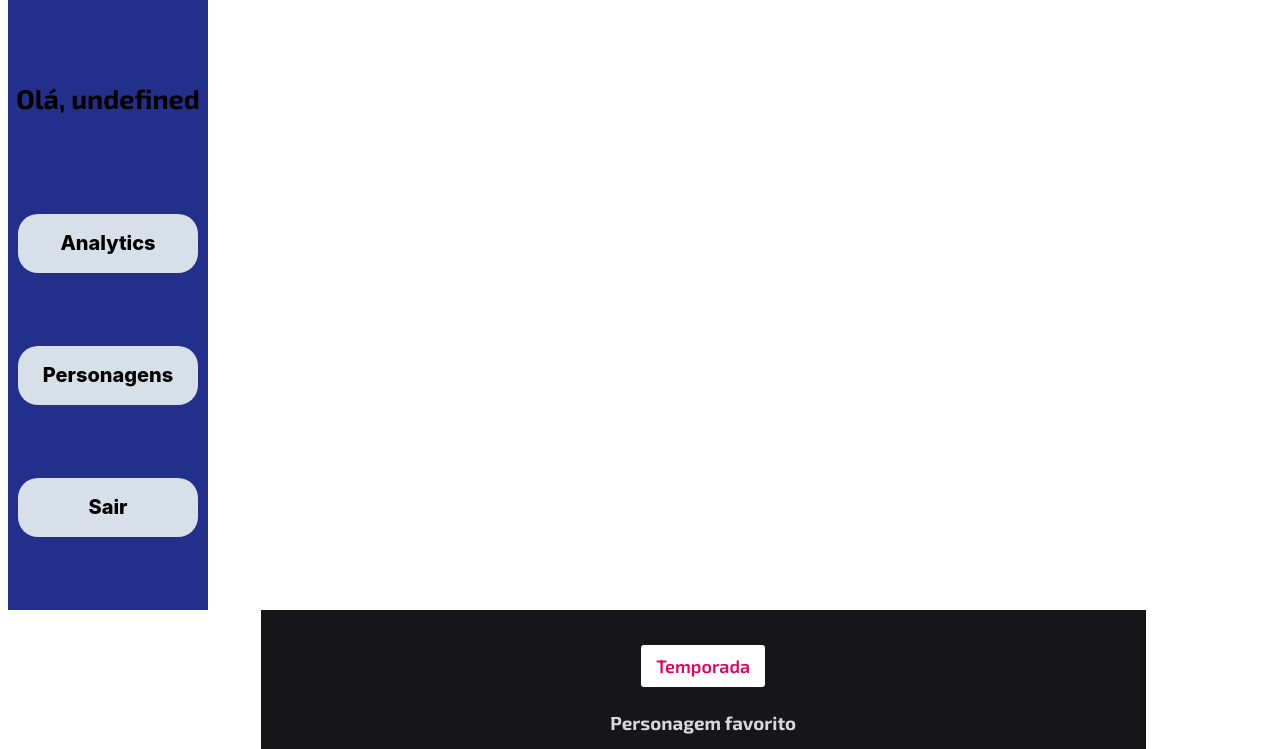
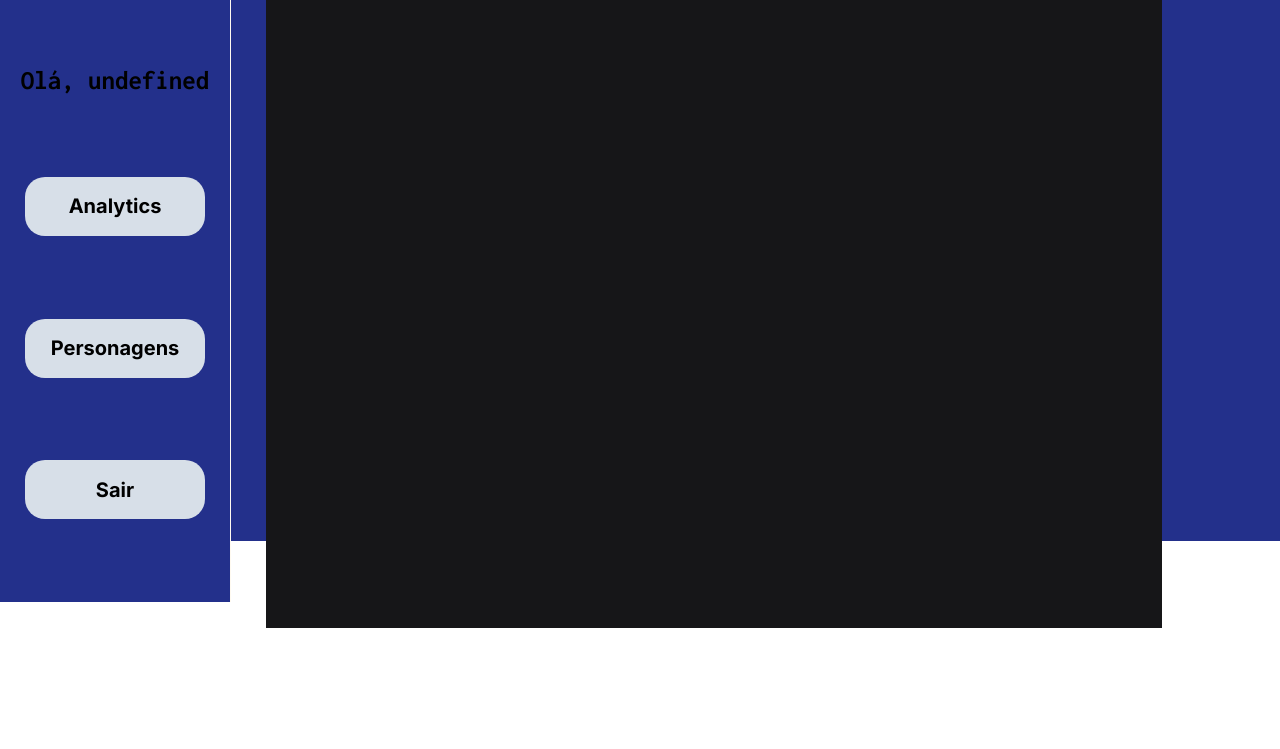
Before and after one commit to sophiaamaral/projeto-the-big-bang-theory, a website: page site/public/dashboard/dash-personagem.html in a window 1280 px wide. Shown: the part 198-947 px from the top of the page. After the commit the page ends 826 px from the top, so only its background shows below. Drawn offline with nearby package versions, Linux system fonts and the light colour scheme; no server answers; a web font is replaced by a local one.

Commit message:
estilização da dashboard

```diff
--- a/site/public/css/style-quiz-bazinga.css
+++ b/site/public/css/style-quiz-bazinga.css
@@ -20,11 +20,8 @@ font-family: 'Anton', sans-serif;*/
     color: #000000;
 }
 .cabecalho-quiz{
-    top: 0;
-    height: 100vh;
+    height: 739px;
     width: 200px;
-    left: 0px;
-    top: 0px;
     background-color: #23308B;
     display: flex;
     flex-direction: column;
@@ -38,7 +35,7 @@ font-family: 'Anton', sans-serif;*/
     margin-top: -9px;
     margin-left: 11px;
 }
-.botao-analytics{
+.botao-cabecalho{
     width: 180px;
     height: 59px;
     background: rgba(231, 238, 240, 0.92);
@@ -50,49 +47,17 @@ font-family: 'Anton', sans-serif;*/
     line-height: 24px;
     color: #000000;
 }
-.botao-personagem{
-   width: 180px;
-    height: 59px;
-    background: rgba(231, 238, 240, 0.92);
-    border-radius: 20px;
-    border: none;
-    font-family: 'Inter', sans-serif;
-    font-weight: 800;
-    font-size: 20px;
-    line-height: 24px;
-    color: #000000;
-}
-.botao-exit{
-    width: 180px;
-    height: 59px;
-    background: rgba(231, 238, 240, 0.92);
-    border-radius: 20px;
-    border: none;
-    font-family: 'Inter', sans-serif;
-    font-weight: 800;
-    font-size: 20px;
-    line-height: 24px;
-    color: #000000;
 
-}
 .fundo-quiz{
     margin-left: 200px;
     margin-top: -739px;
-    /* background-repeat: no-repeat;
-    background-position: top right; */
-    /* height: 1000px;
-    width: 1000px; */
-    /* width: 1183px; */
-    height: 729px;
+    height: 739px;
     padding: 100px 0;
-    /* background-position: left top; */
     background-size: cover;
     background-image: url('../assets/fundo-quiz-ideia3.jpg');
 
 }
 .titulo-quiz{
-    /* align-self: flex-start; */
-    /* font-family: 'Anton', sans-serif; */
     margin-top: -42px;
     margin-left: 42px;
     font-family: 'Inter', sans-serif;
--- a/site/public/css/style.css
+++ b/site/public/css/style.css
@@ -57,9 +57,8 @@ body {
 /**************** CONTEUDO PRINCIPAL ********************************/
 /*MEIO DA PÁGINA*/
 .fundo-home{
-    height: fit-content;
     padding: 250px 0;
-    height: 100vh;
+    height: 125vh;
     background-size: cover;
     background-repeat: no-repeat;
     background-image: url('../assets/fundo_thebigbang.jpg');
--- a/site/public/dashboard/dash-personagem.html
+++ b/site/public/dashboard/dash-personagem.html
@@ -20,23 +20,24 @@
     <script src="https://kit.fontawesome.com/9f7414eb10.js" crossorigin="anonymous"></script>
     <script src="https://cdn.jsdelivr.net/npm/chart.js"></script>
 </head>
-<body">
-    <div class="janela">
+<body>
+    <main class="fundo-dash">
     <div class="cabecalho-quiz">
-            <img class="cabecalho-logo-quiz" src="assets/logo.png" alt="logo_thebigbangtheory">
+        <img class="cabecalho-logo-quiz" src="logo.png" alt="logo_thebigbangtheory">
         <div class="hello">
             <h3>Olá, <span id="b_usuario"></span></h3>
         </div>
         <a href="dashboard/dash-personagem.html">
-              <button class="botao-analytics">Analytics</button>
+            <button class="botao-cabecalho">Analytics</button>
         </a>
-            <button class="botao-personagem">Personagens</button>
-            <button class="botao-exit" onclick="limparSessao()">Sair</button>
+        <button class="botao-cabecalho">Personagens</button>
+        <button class="botao-cabecalho" onclick="limparSessao()">Sair</button>
     </div>
+    <div class="janela">
         <div class="dash">
             <div class="btns-dash">
                 <!-- O gráfico é chamado de acordo com o id (fk_aquario) do banco  -->
-                <button class="btn-chart btn-white" onclick="exibirDashTemporada()" id="btnAquario2">Temporada</button>
+                <button class="botao-dash-temporada" onclick="exibirDashTemporada()" id="btnAquario2">Temporada</button>
             </div>
             <div id="graficos">
                 <div id="grafico1" class="display-block">
@@ -53,6 +54,7 @@
             </div>
         </div>
     </div>
+</main>
 </body>
 
 </html>
--- a/site/public/dashboard/dashboards.css
+++ b/site/public/dashboard/dashboards.css
@@ -1,14 +1,18 @@
+@import url('https://fonts.googleapis.com/css2?family=Anton&family=Imprima&family=Inconsolata:wght@700;900&family=Inter:wght@700&family=Open+Sans:ital,wght@1,300&family=Roboto&family=Roboto+Condensed&display=swap');
+/*font-family: 'Imprima', sans-serif;
+font-family: 'Inconsolata', monospace;
+font-family: 'Inter', sans-serif;
+font-family: 'Open Sans', sans-serif;
+font-family: 'Roboto', sans-serif;
+font-family: 'Roboto Condensed', sans-serif;*/
 /* pagina mural */
 
-*,
-body {
-  font-family: "Exo 2", sans-serif;
-}
-
+*
 .label-captura {
   display: flex;
   justify-content: center;
 }
+
 .dash {
   width: 70%;
   position: relative;
@@ -17,15 +21,17 @@ body {
   background-color: #161618;
   height: 90vh;
   overflow: auto;
+  margin-top: -694px;
+  margin-left: 10px;
 }
 
-.regua {
+/* .regua {
   display: flex;
   flex-wrap: wrap;
   justify-content: center;
   width: 100%;
   margin-top: 30px;
-}
+} */
 
 .btns-dash {
   display: flex;
@@ -33,7 +39,16 @@ body {
   justify-content: center;
   margin-top: 30px;
 }
-
+.botao-dash-temporada{
+  width: 153px;
+  height: 32px;
+  background: rgba(80, 4, 157, 0.92);
+  border-radius: 5px;
+  border: none;
+  font-family: 'Inconsolata', monospace;
+  font-size: 15px;
+  color: #fff;
+}
 .graph {
   width: 80%;
   margin: auto;
@@ -44,32 +59,10 @@ body {
   color: rgb(216, 216, 216);
   display: flex;
   justify-content: center;
+  font-family: 'Inconsolata', monospace;
 }
 
-.btn-chart {
-  font-family: "Exo 2", sans-serif;
-  border: 0;
-  font-weight: 600;
-  font-size: 18px;
-  padding: 10px 15px;
-  color: #e6005a;
-  background-color: white;
-  margin: 5px;
-  border-radius: 3px;
-}
-
-.btn-pink {
-  color: white;
-  background-color: #e6005a;
-}
-
-.btn-white {
-  color: #e6005a;
-  background-color: white;
-
-}
-
- .label-captura {
+.label-captura {
   height: 80px;
 }
 
@@ -89,17 +82,28 @@ canvas {
   width: 100% !important;
   height: 100% !important;
 }
-.hello{
-  font-family: 'Imprima', sans-serif;
+
+.hello {
+  font-family: 'Inconsolata', monospace;
   font-style: normal;
   font-weight: 400;
   font-size: 23px;
   color: #000000;
 }
-.cabecalho-quiz{
+
+/******************************** CABEÇALHO *********************************************************/
+* {
+  margin: 0;
+  /*Distancia da tag que você */
+  padding: 0;
+  text-decoration: none;
+  box-sizing: border-box;
+}
+
+.cabecalho-quiz {
   top: 0;
   height: 100vh;
-  width: 200px;
+  width: 231px;
   left: 0px;
   top: 0px;
   background-color: #23308B;
@@ -108,47 +112,27 @@ canvas {
   justify-content: space-evenly;
   align-items: center;
   align-content: center;
+  border-right: floralwhite 1px solid;
 }
-.cabecalho-logo-quiz{
+
+.cabecalho-logo-quiz {
   width: 130px;
   height: 108px;
   margin-top: -9px;
-  margin-left: 11px;
+  margin-left: -3px;
 }
-.botao-analytics{
+
+.botao-cabecalho {
   width: 180px;
   height: 59px;
   background: rgba(231, 238, 240, 0.92);
   border-radius: 20px;
   border: none;
   font-family: 'Inter', sans-serif;
-  font-weight: 800;
   font-size: 20px;
-  line-height: 24px;
   color: #000000;
 }
-.botao-personagem{
- width: 180px;
-  height: 59px;
-  background: rgba(231, 238, 240, 0.92);
-  border-radius: 20px;
-  border: none;
-  font-family: 'Inter', sans-serif;
-  font-weight: 800;
-  font-size: 20px;
-  line-height: 24px;
-  color: #000000;
+.fundo-dash{
+  background-color: #23308B;
+  height: 739px;
 }
-.botao-exit{
-  width: 180px;
-  height: 59px;
-  background: rgba(231, 238, 240, 0.92);
-  border-radius: 20px;
-  border: none;
-  font-family: 'Inter', sans-serif;
-  font-weight: 800;
-  font-size: 20px;
-  line-height: 24px;
-  color: #000000;
-
-}
```
Also changed, not shown: site/public/dashboard/cards.html (deleted, +0 -220 lines), site/public/quizbigbang.html (+3 -3 lines), site/public/dashboard/logo.png (added). Lines whose indentation alone changed are shown as unchanged.
